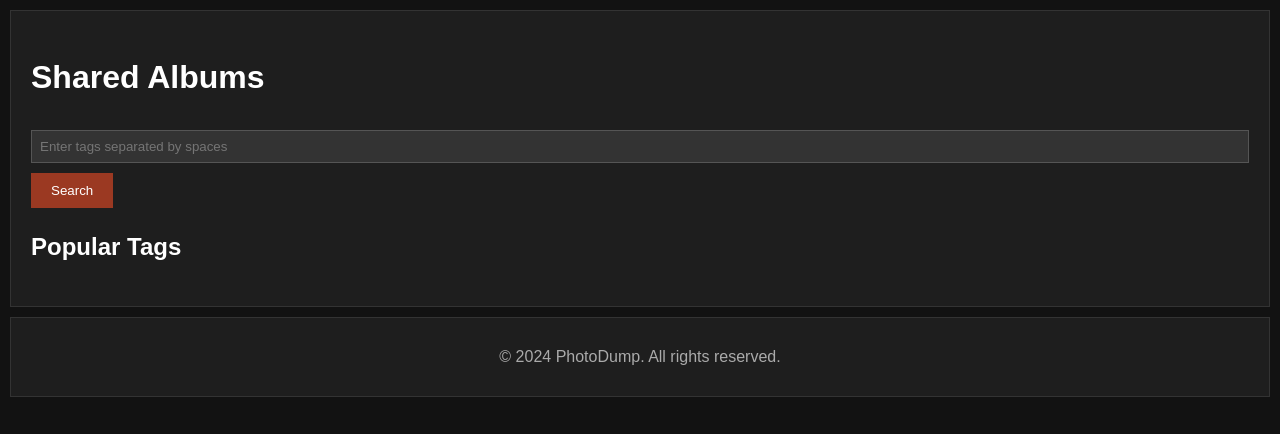
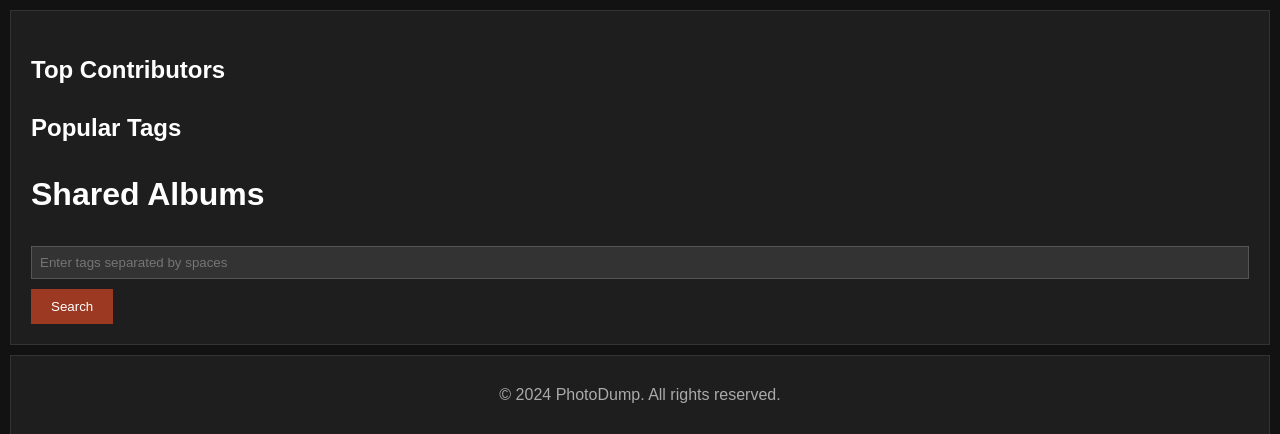
Before and after one commit to MarwanWalid2/SQL-Django-web-app, a Django app: page / in a window 1280 px wide. Shown: the part 212-646 px from the top of the page. Run offline with Django 5.2, Linux system fonts and the light colour scheme.

Commit message:
added top contributers

```diff
--- a/mysite/mysite/views.py
+++ b/mysite/mysite/views.py
@@ -5,7 +5,8 @@ from accounts.forms import *
 from accounts.models import *
 from django.http import HttpResponseRedirect
 from django.contrib.auth.decorators import login_required
-from django.db.models import Q
+from django.db.models import Count, F, Q
+from django.contrib.auth.models import User
 
 
 
@@ -14,6 +15,14 @@ def home_view(request):
     form = CommentForm(user=request.user if request.user.is_authenticated else None)
     searchform = TagSearchForm(request.GET or None)
     tags = Tag.objects.annotate(photo_count=models.Count('photos')).order_by('-photo_count')[:10]
+    users_with_photos = User.objects.annotate(photo_count=Count('albums__photos'))
+    top_contributors = users_with_photos.annotate(
+        comment_count=Count(
+            'comments',
+            filter=Q(comments__photo__album__owner__id=F('id')) & ~Q(comments__photo__album__owner=F('id'))
+        ),
+        contribution_score=F('photo_count') + F('comment_count')
+    ).order_by('-contribution_score')[:10]
 
     if request.method == 'POST':
         if 'like_photo_id' in request.POST:
@@ -42,7 +51,8 @@ def home_view(request):
         'albums': albums,
         'form': form,
         'searchform': searchform,
-        'tags': tags
+        'tags': tags,
+        'top_contributors': top_contributors
     })
 
 
--- a/mysite/templates/home.html
+++ b/mysite/templates/home.html
@@ -1,6 +1,26 @@
 {% extends 'base.html' %}
 
 {% block content %}
+
+
+
+
+
+<h2>Top Contributors</h2>
+<ul>
+    {% for user in top_contributors %}
+    <li>{{ user.first_name }} {{ user.last_name }}- Photos uploaded: {{ user.photo_count }}, Comments made: {{ user.comment_count }}, Total Score: {{ user.contribution_score }}</li>
+    {% endfor %}
+</ul>
+
+
+<h2>Popular Tags</h2>
+<ul>
+    {% for tag in tags %}
+    <li><a href="{% url 'view_photos_by_tag' tag.name %}">{{ tag.name }}</a> ({{ tag.photo_count }})</li>
+    {% endfor %}
+</ul>
+
 
 <h1>Shared Albums</h1>
 
@@ -9,15 +29,6 @@
     <button type="submit">Search</button>
 </form>
 
-
-
-
-<h2>Popular Tags</h2>
-<ul>
-    {% for tag in tags %}
-    <li><a href="{% url 'view_photos_by_tag' tag.name %}">{{ tag.name }}</a> ({{ tag.photo_count }})</li>
-    {% endfor %}
-</ul>
 
 {% for album in albums %}
     <div class="album">
```
Also changed, not shown: mysite/media/photos/a8517504-baed-4d12-a503-495894952a17.jpg (deleted), mysite/media/photos/i_know_its_for_the_better.jpg (deleted), mysite/media/photos/i_know_its_for_the_better_7ONhnmH.jpg (deleted), mysite/media/photos/i_know_its_for_the_better_JOhDPdq.jpg (deleted), mysite/media/photos/i_know_its_for_the_better_Wogwwa4.jpg (deleted), mysite/media/photos/i_know_its_for_the_better_kdwsa9t.jpg (deleted), mysite/media/photos/music.png (deleted), mysite/media/photos/music_QMBlbdx.png (deleted), mysite/media/photos/music_jp1hAFl.png (deleted).
